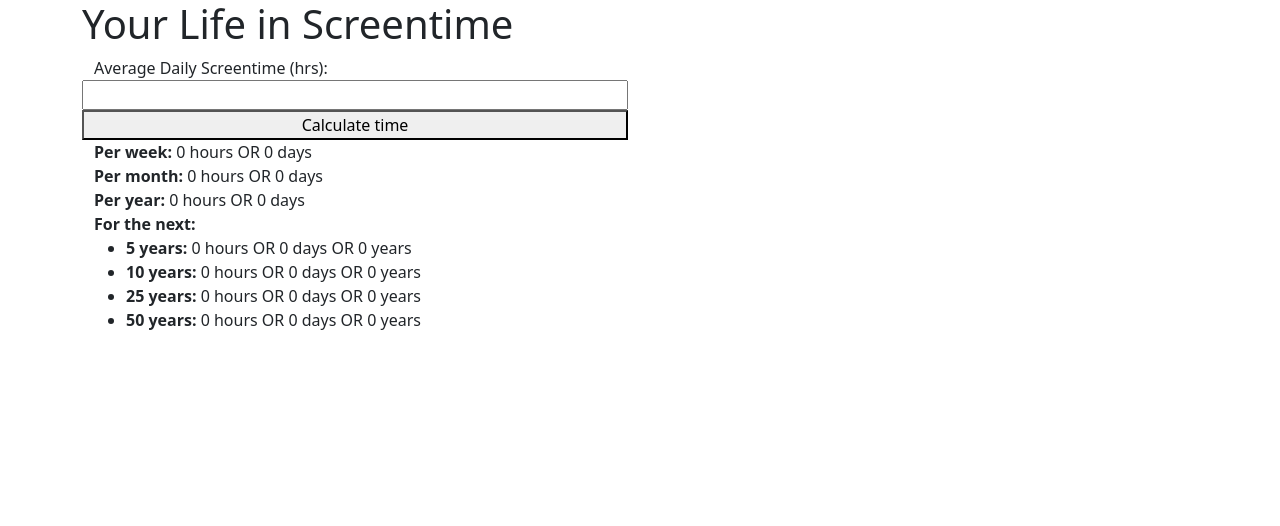
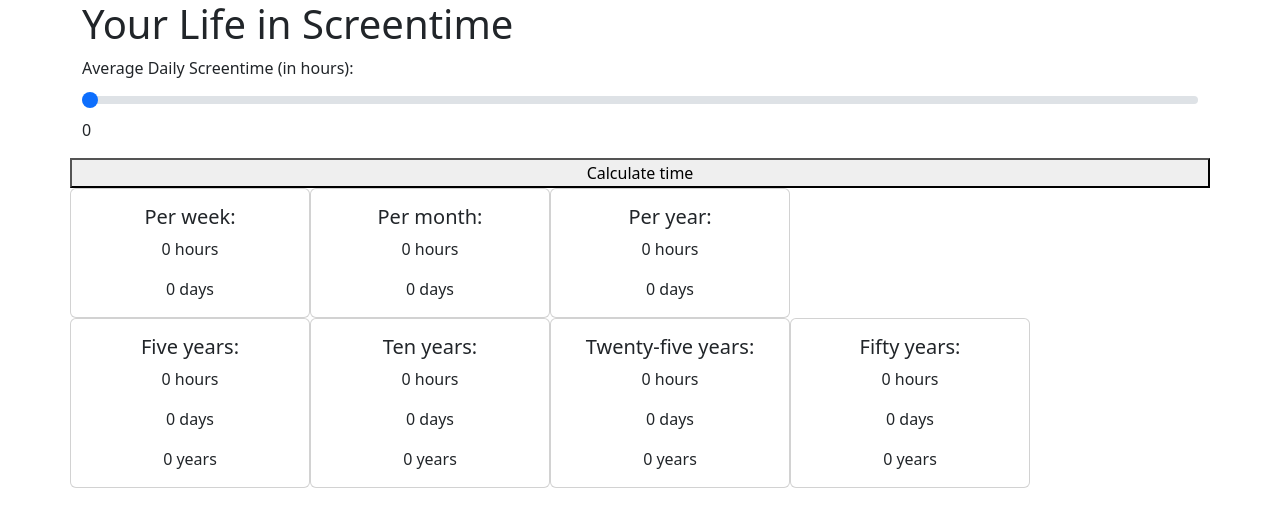
Before and after one commit to dlmarshall3/screentime-calculator-angular, an Angular app: page / in a window 1280 px wide. Shown: the top 526 px of the page. Built offline with nearby package versions, Linux system fonts and the light colour scheme.

Commit message:
added bootstrap, working on styling

```diff
--- a/package.json
+++ b/package.json
@@ -21,7 +21,7 @@
     "@angular/router": "^14.0.0",
     "@ng-bootstrap/ng-bootstrap": "^13.0.0",
     "@popperjs/core": "^2.10.2",
-    "bootstrap": "^5.2.0",
+    "bootstrap": "^5.2.1",
     "rxjs": "~7.5.0",
     "tslib": "^2.3.0",
     "zone.js": "~0.11.4"
--- a/src/app/app.component.html
+++ b/src/app/app.component.html
@@ -1,13 +1,5 @@
-<div class="container">
-  <h1>Your Life in Screentime</h1>
-  <div class="row">
-    <div class="col-md-6">
-      <app-screentime-form  (screentimeSubmitted)="passAlongScreentime($event)"></app-screentime-form>
-    </div>
-  </div>
-  <div class="row">
-    <div class="col-md-6">
-      <app-screentime-display [dailyScreentime]="dailyScreentime"></app-screentime-display>
-    </div>
-  </div>
+<div class="container-fluid">
+  <app-header></app-header>
+  <app-screentime-form  (screentimeSubmitted)="passAlongScreentime($event)"></app-screentime-form>
+  <app-screentime-display [dailyScreentime]="dailyScreentime"></app-screentime-display>
 <div>
--- /dev/null
+++ b/src/app/header/header.component.html
@@ -0,0 +1,3 @@
+<div class="container">
+    <h1>Your Life in Screentime</h1>
+</div>
--- /dev/null
+++ b/src/app/header/header.component.ts
@@ -0,0 +1,15 @@
+import { Component, OnInit } from '@angular/core';
+
+@Component({
+  selector: 'app-header',
+  templateUrl: './header.component.html',
+  styleUrls: ['./header.component.css']
+})
+export class HeaderComponent implements OnInit {
+
+  constructor() { }
+
+  ngOnInit(): void {
+  }
+
+}
--- a/src/app/screentime-display/screentime-display.component.html
+++ b/src/app/screentime-display/screentime-display.component.html
@@ -1,14 +1,74 @@
-<div class="container">
-    <div><b>Per week:</b> {{weeklyScreentime}} hours OR {{weeklyScreentime/24 | number}} days</div>
-    <div><b>Per month:</b> {{monthlyScreentime}} hours OR {{monthlyScreentime/24 | number}} days</div>
-    <div><b>Per year:</b> {{yearlyScreentime}} hours OR {{yearlyScreentime/24 | number}} days</div>
+<!-- <div class="container">
+    <div><b>Per week:</b> {{weeklyScreentime}} hours OR {{weeklyScreentime/24 | roundingPipe}} days</div>
+    <div><b>Per month:</b> {{monthlyScreentime}} hours OR {{monthlyScreentime/24 | roundingPipe}} days</div>
+    <div><b>Per year:</b> {{yearlyScreentime}} hours OR {{yearlyScreentime/24 | roundingPipe}} days</div>
     <div>
         <b>For the next:</b>
         <ul>
-            <li><b>5 years:</b> {{fiveYearScreentime}} hours OR {{fiveYearScreentime/24 | number}} days OR {{fiveYearScreentime/24/365 | number}} years</li>
-            <li><b>10 years:</b> {{tenYearScreentime}} hours OR {{tenYearScreentime/24 | number}} days OR {{tenYearScreentime/24/365 | number}} years</li>
-            <li><b>25 years:</b> {{twentyfiveYearScreentime}} hours OR {{twentyfiveYearScreentime/24 | number}} days OR {{twentyfiveYearScreentime/24/365 | number}} years</li>
-            <li><b>50 years:</b> {{fiftyYearScreentime}} hours OR {{fiftyYearScreentime/24 | number}} days OR {{fiftyYearScreentime/24/365 | number}} years</li>
+            <li><b>5 years:</b> {{fiveYearScreentime}} hours OR {{fiveYearScreentime/24 | roundingPipe}} days OR {{fiveYearScreentime/24/365 | roundingPipe}} years</li>
+            <li><b>10 years:</b> {{tenYearScreentime}} hours OR {{tenYearScreentime/24 | roundingPipe}} days OR {{tenYearScreentime/24/365 | roundingPipe}} years</li>
+            <li><b>25 years:</b> {{twentyfiveYearScreentime}} hours OR {{twentyfiveYearScreentime/24 | roundingPipe}} days OR {{twentyfiveYearScreentime/24/365 | roundingPipe}} years</li>
+            <li><b>50 years:</b> {{fiftyYearScreentime}} hours OR {{fiftyYearScreentime/24 | roundingPipe}} days OR {{fiftyYearScreentime/24/365 | roundingPipe}} years</li>
         </ul>
     </div>
+</div> -->
+
+<div class="container text-center">
+    <div class="row">
+        <div class="card" style="width: 15rem;">
+            <div class="card-body">
+              <h5 class="card-title">Per week:</h5>
+              <p class="card-text">{{weeklyScreentime | roundingPipe}} hours</p>
+              <p class="card-text">{{weeklyScreentime/24 | roundingPipe}} days</p>
+            </div>
+        </div>
+        <div class="card" style="width: 15rem;">
+            <div class="card-body">
+              <h5 class="card-title">Per month:</h5>
+              <p class="card-text">{{monthlyScreentime | roundingPipe}} hours</p>
+              <p class="card-text">{{monthlyScreentime/24 | roundingPipe}} days</p>
+            </div>
+        </div>
+        <div class="card" style="width: 15rem;">
+            <div class="card-body">
+              <h5 class="card-title">Per year:</h5>
+              <p class="card-text">{{yearlyScreentime | roundingPipe}} hours</p>
+              <p class="card-text">{{yearlyScreentime/24 | roundingPipe}} days</p>
+            </div>
+        </div>
+    </div>
+    <div class="row">
+        <div class="card" style="width: 15rem;">
+            <div class="card-body">
+              <h5 class="card-title">Five years:</h5>
+              <p class="card-text">{{fiveYearScreentime | roundingPipe}} hours</p>
+              <p class="card-text">{{fiveYearScreentime/24 | roundingPipe}} days</p>
+              <p class="card-text">{{fiveYearScreentime/24/365 | roundingPipe}} years</p>
+            </div>
+        </div>
+        <div class="card" style="width: 15rem;">
+            <div class="card-body">
+              <h5 class="card-title">Ten years:</h5>
+              <p class="card-text">{{tenYearScreentime | roundingPipe}} hours</p>
+              <p class="card-text">{{tenYearScreentime/24 | roundingPipe}} days</p>
+              <p class="card-text">{{tenYearScreentime/24/365 | roundingPipe}} years</p>
+            </div>
+        </div>
+        <div class="card" style="width: 15rem;">
+            <div class="card-body">
+              <h5 class="card-title">Twenty-five years:</h5>
+              <p class="card-text">{{twentyfiveYearScreentime | roundingPipe}} hours</p>
+              <p class="card-text">{{twentyfiveYearScreentime/24 | roundingPipe}} days</p>
+              <p class="card-text">{{twentyfiveYearScreentime/24/365 | roundingPipe}} years</p>
+            </div>
+        </div>
+        <div class="card" style="width: 15rem;">
+            <div class="card-body">
+              <h5 class="card-title">Fifty years:</h5>
+              <p class="card-text">{{fiftyYearScreentime | roundingPipe}} hours</p>
+              <p class="card-text">{{fiftyYearScreentime/24 | roundingPipe}} days</p>
+              <p class="card-text">{{fiftyYearScreentime/24/365 | roundingPipe}} years</p>
+            </div>
+        </div>
+    </div>
 </div>
--- a/src/app/screentime-display/screentime-display.component.ts
+++ b/src/app/screentime-display/screentime-display.component.ts
@@ -6,15 +6,16 @@ import { Component, Input, OnChanges, OnInit, SimpleChanges } from '@angular/cor
   styleUrls: ['./screentime-display.component.css']
 })
 export class ScreentimeDisplayComponent implements OnChanges {
+    weeklyScreentime: number = 0;
+    monthlyScreentime: number = 0;
+    yearlyScreentime: number = 0;
+    fiveYearScreentime: number = 0;
+    tenYearScreentime: number = 0;
+    twentyfiveYearScreentime: number = 0;
+    fiftyYearScreentime: number = 0;
 
   @Input() dailyScreentime: number = 0;
-  weeklyScreentime: number = 0;
-  monthlyScreentime: number = 0;
-  yearlyScreentime: number = 0;
-  fiveYearScreentime: number = 0;
-  tenYearScreentime: number = 0;
-  twentyfiveYearScreentime: number = 0;
-  fiftyYearScreentime: number = 0;
+
 
   constructor() { }
 
--- a/src/app/screentime-form/screentime-form.component.html
+++ b/src/app/screentime-form/screentime-form.component.html
@@ -1,5 +1,5 @@
 <div class="container">
-    <form action="">
+    <!-- <form action="">
             <div class="row">
                 <label for="">Average Daily Screentime (hrs): </label>
                 <input type="text" #dailyInput>
@@ -7,5 +7,11 @@
             <div class="row">
                 <button (click)="onButtonClicked()" type="button">Calculate time</button>
             </div>
-    </form>
+    </form> -->
+    <label for="screentimeRange" class="form-label">Average Daily Screentime (in hours):</label>
+    <input type="range" class="form-range" min="0" max="12" step="0.5" name="screentimeRange" [(ngModel)]="rangeValue">
+    <p>{{rangeValue}}</p>
+    <div class="row">
+        <button (click)="onButtonClicked()" type="button">Calculate time</button>
+    </div>
 </div>
--- a/src/app/screentime-form/screentime-form.component.ts
+++ b/src/app/screentime-form/screentime-form.component.ts
@@ -1,21 +1,25 @@
-import { Component, ElementRef, EventEmitter, OnInit, Output, ViewChild } from '@angular/core';
+import { Component, ElementRef, EventEmitter, OnChanges, Output, ViewChild } from '@angular/core';
 
 @Component({
   selector: 'app-screentime-form',
   templateUrl: './screentime-form.component.html',
   styleUrls: ['./screentime-form.component.css']
 })
-export class ScreentimeFormComponent implements OnInit {
+export class ScreentimeFormComponent implements OnChanges {
   @ViewChild('dailyInput', {static:false}) dailyInputRef!: ElementRef;
   @Output() screentimeSubmitted = new EventEmitter();
 
+  rangeValue: number = 0;
+
   constructor() { }
 
-  ngOnInit(): void {
+  ngOnChanges(): void {
+
   }
 
   onButtonClicked(){
-    const dailyScreentime = this.dailyInputRef.nativeElement.value;
+    console.log('test');
+    const dailyScreentime = this.rangeValue;
     this.screentimeSubmitted.emit(dailyScreentime);
   }
 
--- /dev/null
+++ b/src/app/shared/rounding.pipe.ts
@@ -0,0 +1,9 @@
+import { Pipe, PipeTransform } from '@angular/core';
+
+@Pipe({name: 'roundingPipe'})
+
+export class roundingPipe implements PipeTransform {
+    transform(value: number){
+        return value.toLocaleString();
+    }
+}
```
Also changed, not shown: src/app/app.module.ts (+8 -2 lines), src/app/header/header.component.css (added), 2 other files (tests, documents, lock files or other folders).
